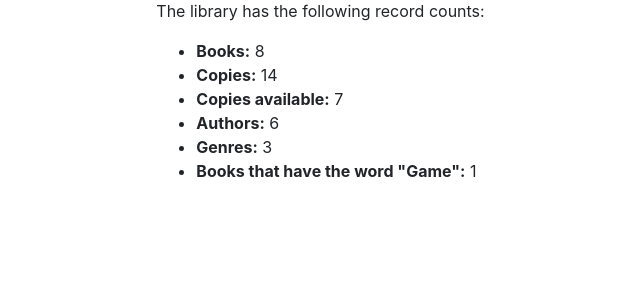
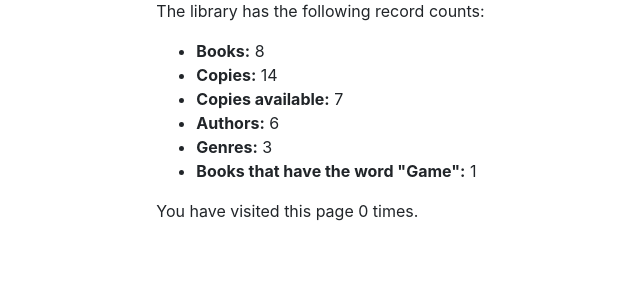
Before and after one commit to thomas-yee/locallibrary, a Django app: page /catalog/ in a window 1280 px wide. Shown: the part 143-443 px from the top of the page, without its empty margins (72-712 px from the left). Run offline with Django 3.2, Linux system fonts and the light colour scheme; data comes from the database, SQL or seed files in the repository; both versions use the stored data as it was after the commit; some libraries are stand-ins or nearby versions.

Commit message:
Added visits counts to show how many times you have visited the webpage in order to learn about sessions

```diff
--- a/catalog/templates/index.html
+++ b/catalog/templates/index.html
@@ -15,4 +15,6 @@
     <li><strong>Genres:</strong> {{ num_genres }}</li>
     <li><strong>Books that have the word "Game":</strong> {{ num_books_game }}</li>
   </ul>
+
+  <p>You have visited this page {{ num_visits }}{% if num_visits == 1 %} time{% else %} times{% endif %}.</p>
 {% endblock %}
--- a/catalog/views.py
+++ b/catalog/views.py
@@ -21,9 +21,13 @@ def index(request):
 
     # The 'all()' is implied by default.
     num_authors = Author.objects.count()
-
     num_books_game = Book.objects.filter(title__contains='game').count()
     num_genres = Genre.objects.all().count()
+
+    # Number of visits to this view, as counted in the session variable
+    num_visits = request.session.get('num_visits', 0) # Sets to 0 if not previously been set
+    # Each time a request is received, increment the value and store it back in session
+    request.session['num_visits'] = num_visits + 1
 
     context = {
         'num_books': num_books,
@@ -31,7 +35,8 @@ def index(request):
         'num_instances_available': num_instances_available,
         'num_authors': num_authors,
         'num_books_game': num_books_game,
-        'num_genres': num_genres
+        'num_genres': num_genres,
+        'num_visits': num_visits,
     }
 
     # Render the HTML template index.html with the data in the context variable
```
Also changed, not shown: db.sqlite3.
